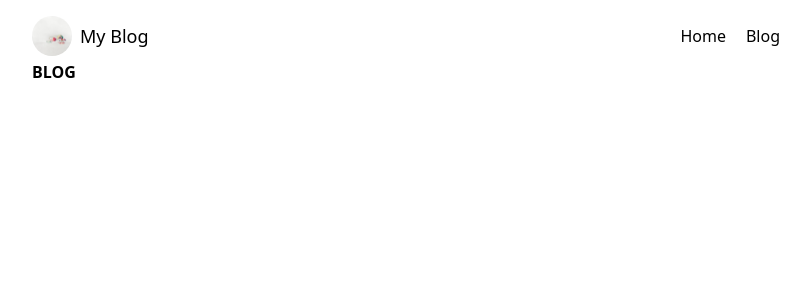
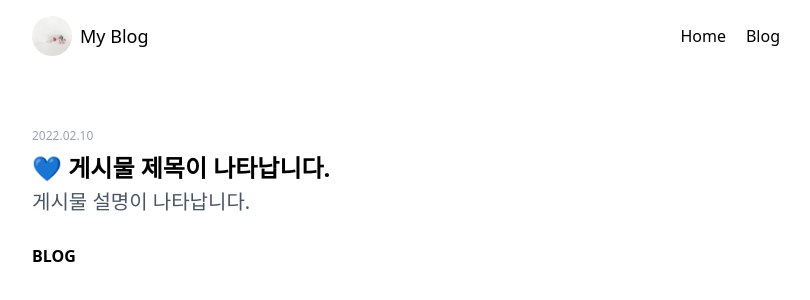
Before and after one commit to Suyeong-Lim/sy-log, a Next.js app: page /blog in a window 1280 px wide. Shown: the top 300 px of the page, without its empty margins (224-1034 px from the left). Built offline with nearby package versions, Linux system fonts and the light colour scheme.

Commit message:
:sparkles: blogPost component 추가

```diff
--- /dev/null
+++ b/components/BlogPost.tsx
@@ -0,0 +1,20 @@
+import React from "react";
+import Link from "next/link";
+
+const BlogPost = () => {
+  return (
+    <Link href="/blog" passHref>
+      <a className="w-full my-7 hover:-translate-x-1.5">
+        <div className="font-medium text-xs text-gray-400">2022.02.10</div>
+        <div className={`font-extrabold text-2xl mt-2`}>
+          💙 게시물 제목이 나타납니다.
+        </div>
+        <div className={`font-medium text-gray-600 text-xl mt-1`}>
+          게시물 설명이 나타납니다.
+        </div>
+      </a>
+    </Link>
+  );
+};
+
+export default BlogPost;
--- a/pages/blog.tsx
+++ b/pages/blog.tsx
@@ -1,7 +1,11 @@
+import BlogPost from "../components/BlogPost";
 import Container from "../components/Container";
 const Blog = () => {
   return (
     <Container>
+      <div className={`mt-10 flex flex-col`}>
+        <BlogPost />
+      </div>
       <span className={`font-bold`}>BLOG</span>
     </Container>
   );
```
